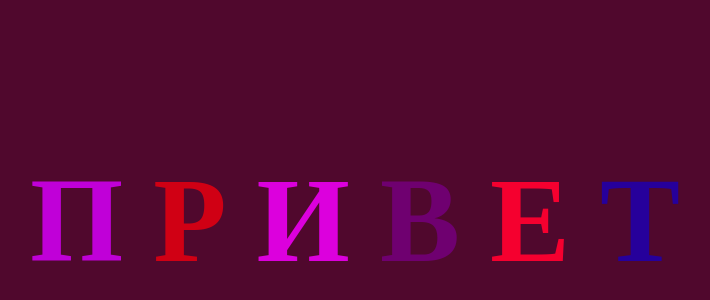
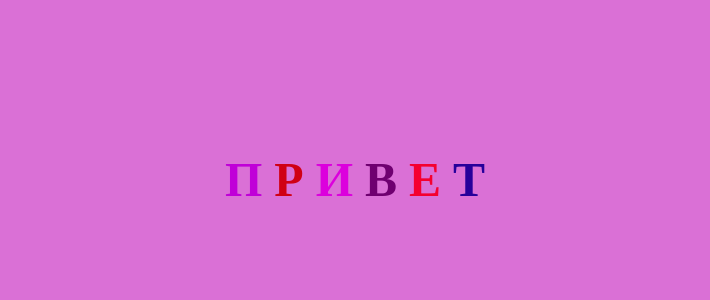
Before and after one commit to Armenianchess/animatedColorChangingText, a plain HTML site: page index.html in a window 1280 px wide. Shown: the part 148-448 px from the top of the page, without its empty margins (285-995 px from the left). Drawn offline with Linux system fonts and the light colour scheme.

Commit message:
someone else did this

```diff
--- a/app.css
+++ b/app.css
@@ -1,9 +1,9 @@
 body {
-    background-color: rgb(80, 8, 45);
+    background-color: orchid;
 }
 
 h1 {
-    font-size: 7.5rem;
+    font-size: 3rem;
     /* border: 1px red solid; */
     text-align: center;
   /* border: 1px red solid; */
```
